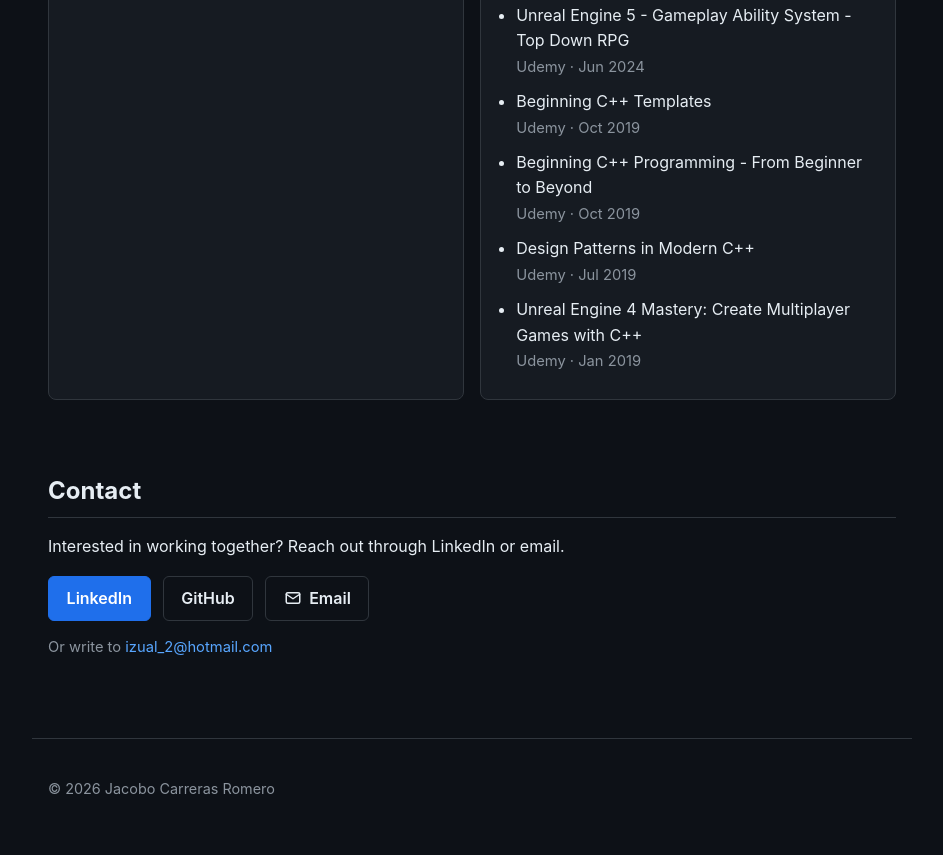
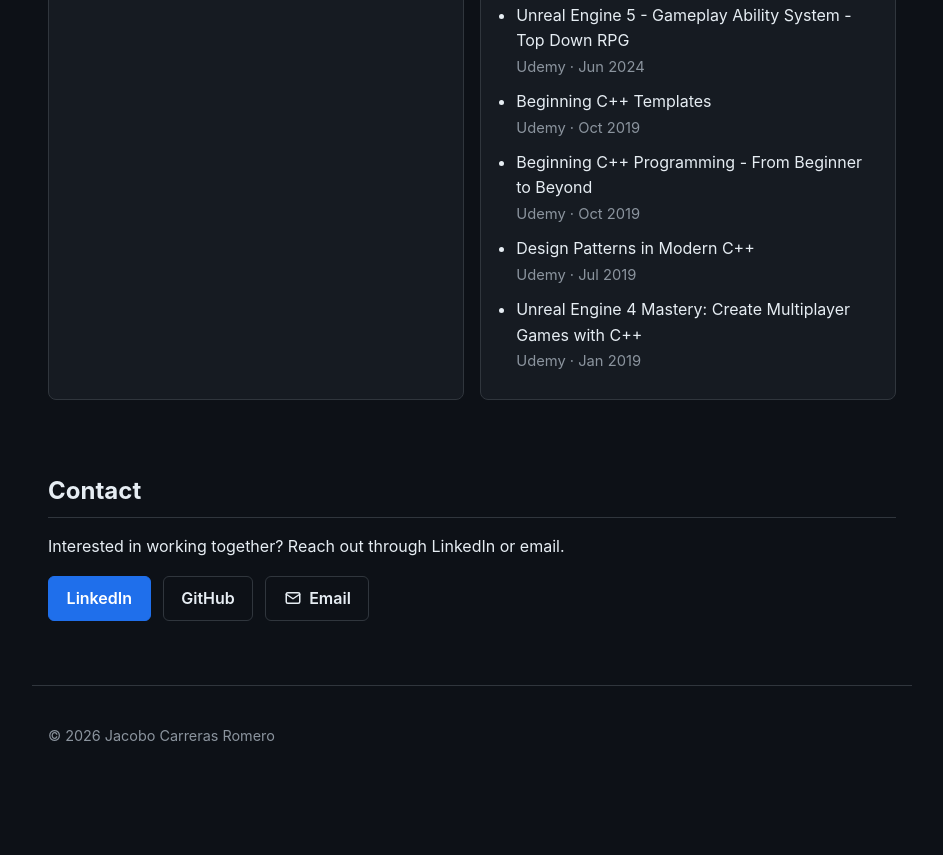
Before and after one commit to helghast/helghast.github.io, a plain HTML site: page index.html in a window 1280 px wide. Shown: the part 3473-4328 px from the top of the page, without its empty margins (168-1111 px from the left). After the commit the page ends 4275 px from the top, so only its background shows below. Drawn offline with Linux system fonts and the light colour scheme.

Commit message:
Remove email text line from contact section
Co-Authored-By: Claude Sonnet 5.5 <noreply@anthropic.com>
Claude-Session: https://claude.ai/code/session_01GyyBWTPfjMqURJizE5ULV3

```diff
--- a/index.html
+++ b/index.html
@@ -271,8 +271,6 @@
           Email
         </a>
       </p>
-      <p class="muted email-line" hidden>Or write to <span class="js-email-text"></span></p>
-      <noscript><p class="muted">Enable JavaScript to see the email address.</p></noscript>
     </section>
   </main>
 
@@ -290,13 +288,6 @@
       document.querySelectorAll('.js-email').forEach(function (a) {
         a.href = 'mailto:' + addr;
       });
-      document.querySelectorAll('.js-email-text').forEach(function (s) {
-        var link = document.createElement('a');
-        link.href = 'mailto:' + addr;
-        link.textContent = addr;
-        s.appendChild(link);
-      });
-      document.querySelectorAll('.email-line').forEach(function (p) { p.hidden = false; });
     })();
   </script>
 </body>
```
